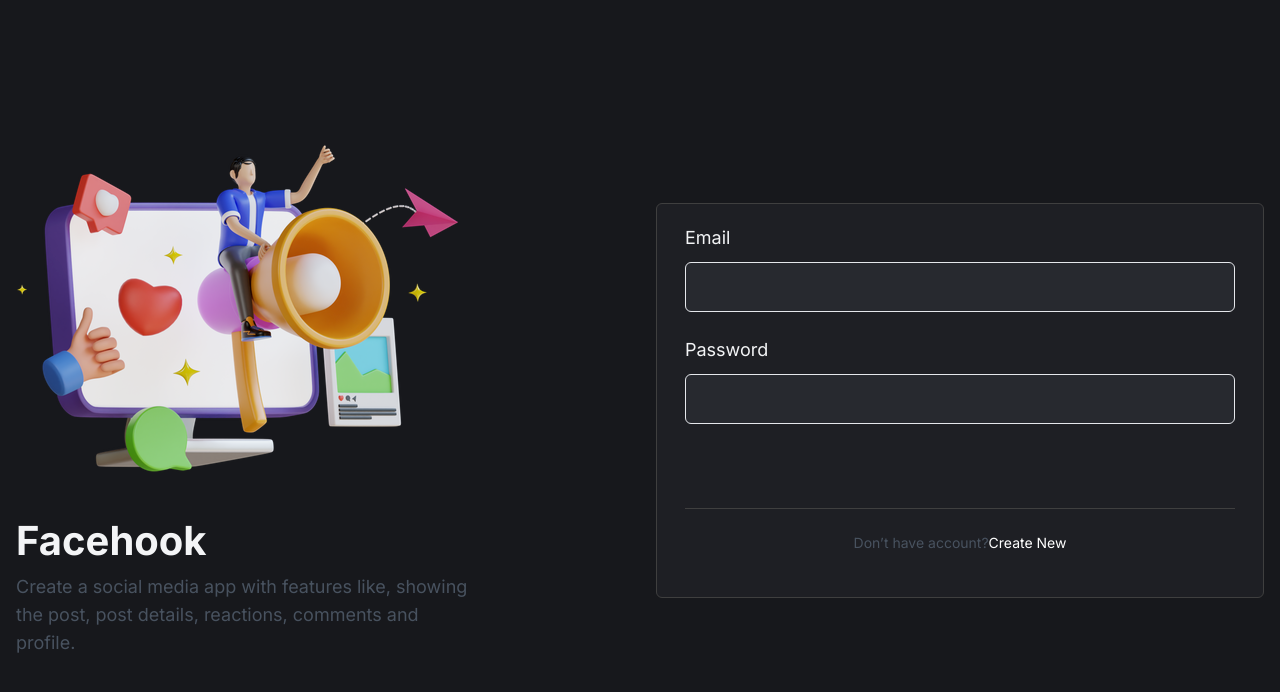
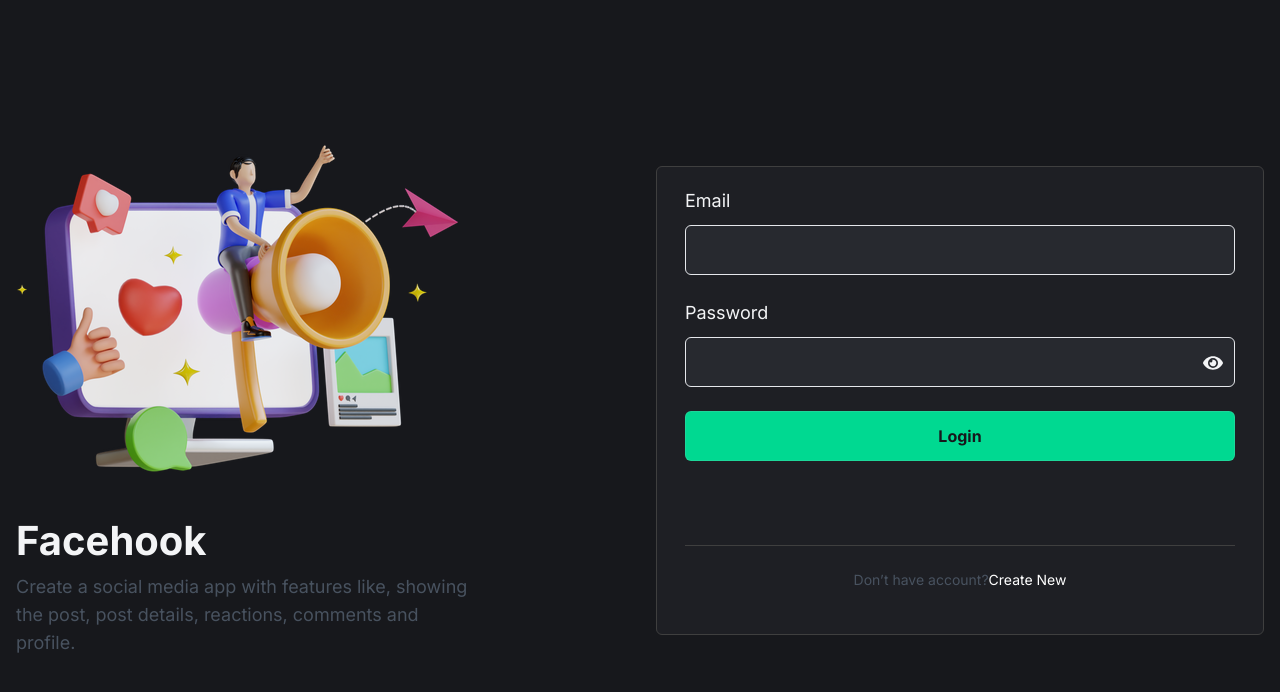
Before and after one commit to akash-khan-311/facehook, a React (Vite) app: page /login in a window 1280 px wide. Shown: the top 692 px of the page. Built offline with nearby package versions, Linux system fonts and the light colour scheme.

Commit message:
react hook form installed and fake login implmented

```diff
--- a/package.json
+++ b/package.json
@@ -14,6 +14,7 @@
     "react": "^18.2.0",
     "react-dom": "^18.2.0",
     "react-hook-form": "^7.51.5",
+    "react-icons": "^5.2.1",
     "react-router-dom": "^6.23.1"
   },
   "devDependencies": {
--- a/src/App.jsx
+++ b/src/App.jsx
@@ -4,14 +4,17 @@
 import ProfilePage from './Pages/ProfilePage'
 import NotFoundPage from './Pages/NotFoundPage'
 import RegisterPage from './Pages/RegisterPage'
+import PrivateRoutes from './routes/PrivateRoutes'
 
 const App = () => {
   return (
     <>
       <Routes>
-        <Route path='/' element={<HomePages />} exact />
+        <Route element={<PrivateRoutes />}>
+          <Route path='/' element={<HomePages />} exact />
+          <Route path='/me' element={<ProfilePage />} />
+        </Route>
         <Route path='/login' element={<LoginPage />} />
-        <Route path='/me' element={<ProfilePage />} />
         <Route path='*' element={<NotFoundPage />} />
         <Route path='/register' element={<RegisterPage />} />
       </Routes>
--- a/src/Pages/HomePages.jsx
+++ b/src/Pages/HomePages.jsx
@@ -1,7 +1,16 @@
+import { Link } from 'react-router-dom'
+import Header from '../components/common/Header'
+import useAuth from '../hooks/useAuth'
 
 const HomePages = () => {
-    return (
-            <>Welcome to HomePages</>
-    )
+  const { auth } = useAuth()
+  console.log(auth)
+  return (
+    <>
+      <p>Home Page</p>
+      <Link to={'/me'}>Go to Profile</Link>
+      Welcome to HomePages
+    </>
+  )
 }
-export default HomePages;
+export default HomePages
--- /dev/null
+++ b/src/Providers/AuthProvider.jsx
@@ -0,0 +1,12 @@
+import { useState } from 'react'
+import { AuthContext } from '../context'
+
+const AuthProvider = ({ children }) => {
+  const [auth, setAuth] = useState({})
+  return (
+    <AuthContext.Provider value={{ auth, setAuth }}>
+      {children}
+    </AuthContext.Provider>
+  )
+}
+export default AuthProvider
--- a/src/components/Auth/LoginForm.jsx
+++ b/src/components/Auth/LoginForm.jsx
@@ -1,15 +1,25 @@
 import { useForm } from 'react-hook-form'
 import Field from '../common/Field'
+import { FaEye, FaEyeSlash } from 'react-icons/fa'
+import { useState } from 'react'
+import { useNavigate } from 'react-router-dom'
+import useAuth from '../../hooks/useAuth'
 
 const LoginForm = () => {
+  const navigate = useNavigate()
+  const [seePassword, setSeePassword] = useState(true)
+  const { setAuth } = useAuth()
   const {
     register,
     handleSubmit,
-    formState: { error }
+    formState: { errors }
   } = useForm()
 
   const submitForm = formData => {
     console.log(formData)
+    const user = { ...formData }
+    setAuth({ user })
+    navigate('/')
   }
   return (
     <form
@@ -17,10 +27,10 @@
       onSubmit={handleSubmit(submitForm)}
     >
       {/* Email Field */}
-      <Field label={'Email'}>
+      <Field label={'Email'} error={errors.email}>
         <input
           className={`auth-input ${
-            !!error?.email ? 'border-red-500' : 'border-gray-200'
+            !!errors?.email ? 'border-red-500' : 'border-gray-200'
           }`}
           type='email'
           name='email'
@@ -29,16 +39,43 @@
         />
       </Field>
       {/* Password Field */}
-      <Field label={'Password'}>
-        <input
-          className={`auth-input ${
-            !!error?.password ? 'border-red-500' : 'border-gray-200'
-          }`}
-          type='password'
-          name='password'
-          id='password'
-          {...register('password', { required: 'Password is Required' })}
-        />
+      <Field label={'Password'} error={errors.password}>
+        <div className='relative'>
+          <input
+            className={`auth-input  ${
+              !!errors?.password ? 'border-red-500' : 'border-gray-200'
+            }`}
+            type={seePassword ? 'password' : 'text'}
+            name='password'
+            id='password'
+            {...register('password', {
+              required: 'Password is Required',
+              minLength: {
+                value: 8,
+                message: 'Password must be at least 8 characters'
+              }
+            })}
+          />
+          {seePassword ? (
+            <FaEye
+              className='absolute right-3 top-4 cursor-pointer text-xl'
+              onClick={() => setSeePassword(false)}
+            />
+          ) : (
+            <FaEyeSlash
+              className='absolute right-3 top-4 cursor-pointer text-xl'
+              onClick={() => setSeePassword(true)}
+            />
+          )}
+        </div>
+      </Field>
+      <Field>
+        <button
+          type='submit'
+          className='auth-input bg-lwsGreen font-bold text-deepDark transition-all hover:opacity-90'
+        >
+          Login
+        </button>
       </Field>
     </form>
   )
--- /dev/null
+++ b/src/components/Auth/Logout.jsx
@@ -0,0 +1,17 @@
+import { useNavigate } from 'react-router-dom'
+import LogoutIcon from '../../assets/icons/logout.svg'
+import useAuth from '../../hooks/useAuth'
+const Logout = () => {
+  const { setAuth } = useAuth()
+  const navigate = useNavigate()
+  const handleLogout = () => {
+    setAuth({})
+    navigate('/login', { replace: true })
+  }
+  return (
+    <button className='icon-btn' onClick={handleLogout}>
+      <img src={LogoutIcon} alt='Logout' />
+    </button>
+  )
+}
+export default Logout
--- /dev/null
+++ b/src/components/common/Header.jsx
@@ -0,0 +1,43 @@
+import Logo from '../../assets/images/logo.svg'
+import HomeIcon from '../../assets/icons/home.svg'
+import Notification from '../../assets/icons/notification.svg'
+import Avatar from '../../assets/images/avatars//avatar_1.png'
+import { Link } from 'react-router-dom'
+import Logout from '../Auth/Logout'
+
+const Header = () => {
+  return (
+    <nav className='sticky top-0 z-50 border-b border-[#3F3F3F] bg-[#1E1F24] py-4'>
+      <div className='container flex flex-col items-center justify-between gap-6 sm:flex-row'>
+        {/* Logo */}
+        <Link to='/'>
+          <img
+            className='max-w-[100px] rounded-full lg:max-w-[130px]'
+            src={Logo}
+          />
+        </Link>
+        {/* nav links  */}
+        <div className='flex items-center space-x-4'>
+          <Link to='/' className='btn-primary'>
+            <img src={HomeIcon} alt='Home' />
+            Home
+          </Link>
+          <button className='icon-btn'>
+            <img src={Notification} alt='Notification' />
+          </button>
+          <Logout />
+          <Link className='flex-center !ml-8 gap-3'>
+            <span className='text-lg font-medium lg:text-xl'>Sumit</span>
+            <img
+              className='max-h-[32px] max-w-[32px] lg:max-h-[44px] lg:max-w-[44px]'
+              src={Avatar}
+              alt
+            />
+          </Link>
+        </div>
+        {/* nav links ends */}
+      </div>
+    </nav>
+  )
+}
+export default Header
--- /dev/null
+++ b/src/context/index.js
@@ -0,0 +1,3 @@
+import { createContext } from 'react'
+
+export const AuthContext = createContext()
--- /dev/null
+++ b/src/hooks/useAuth.js
@@ -0,0 +1,12 @@
+import { useContext, useDebugValue } from 'react'
+import { AuthContext } from '../context'
+
+const useAuth = () => {
+  const { auth } = useContext(AuthContext)
+  useDebugValue(auth, auth =>
+    auth?.user ? 'user logged in' : 'user logged out'
+  )
+
+  return useContext(AuthContext)
+}
+export default useAuth
--- a/src/main.jsx
+++ b/src/main.jsx
@@ -3,11 +3,14 @@
 import App from './App.jsx'
 import './index.css'
 import { BrowserRouter as Router } from 'react-router-dom'
+import AuthProvider from './Providers/AuthProvider.jsx'
 
 ReactDOM.createRoot(document.getElementById('root')).render(
   <React.StrictMode>
-    <Router>
-      <App />
-    </Router>
+    <AuthProvider>
+      <Router>
+        <App />
+      </Router>
+    </AuthProvider>
   </React.StrictMode>
 )
--- /dev/null
+++ b/src/routes/PrivateRoutes.jsx
@@ -0,0 +1,23 @@
+import Header from '../components/common/Header'
+import useAuth from '../hooks/useAuth'
+import { Outlet, Navigate } from 'react-router-dom'
+const PrivateRoutes = () => {
+  const { auth } = useAuth()
+  return (
+    <>
+      {auth.user ? (
+        <>
+          <Header />
+          <main className='mx-auto max-w-[1020px] py-8'>
+            <div className='container'>
+              <Outlet />
+            </div>
+          </main>
+        </>
+      ) : (
+        <Navigate to='/login' />
+      )}
+    </>
+  )
+}
+export default PrivateRoutes
```
Also changed, not shown: 1 other file (tests, documents, lock files or other folders).
